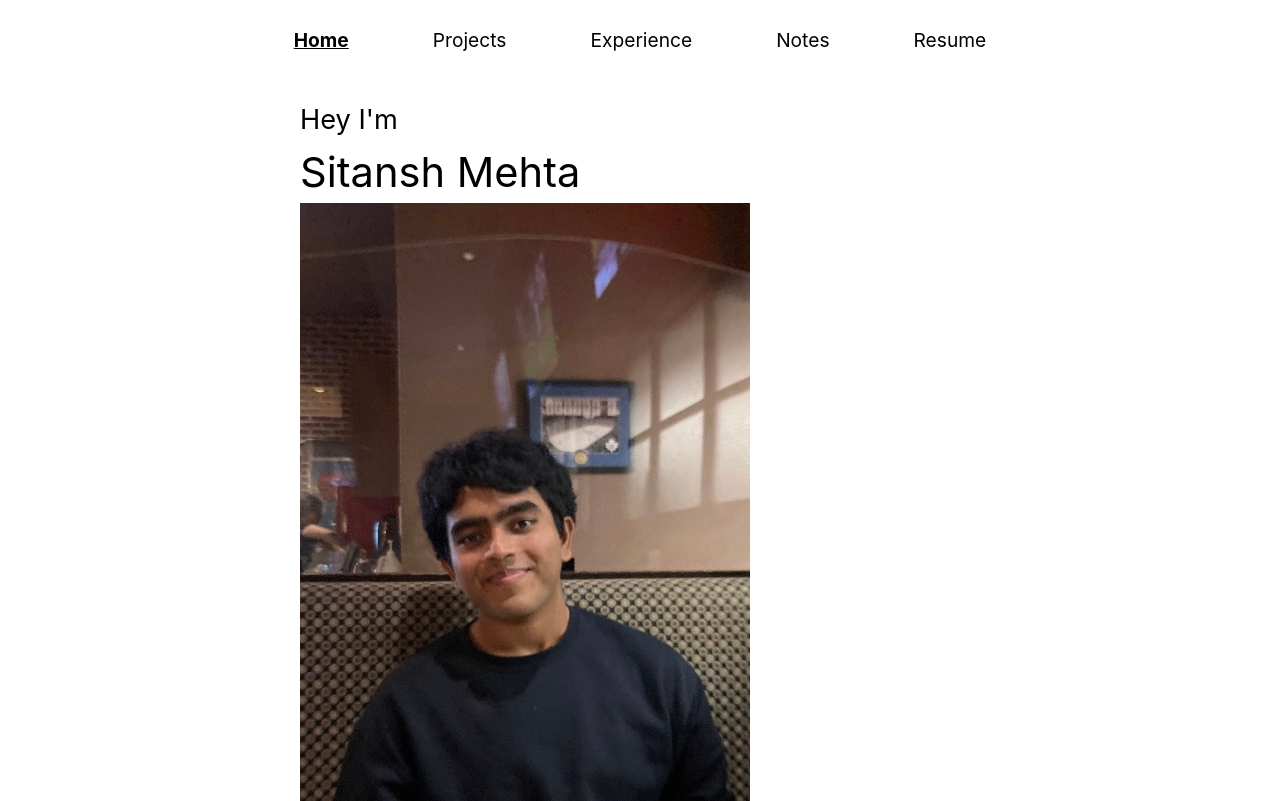
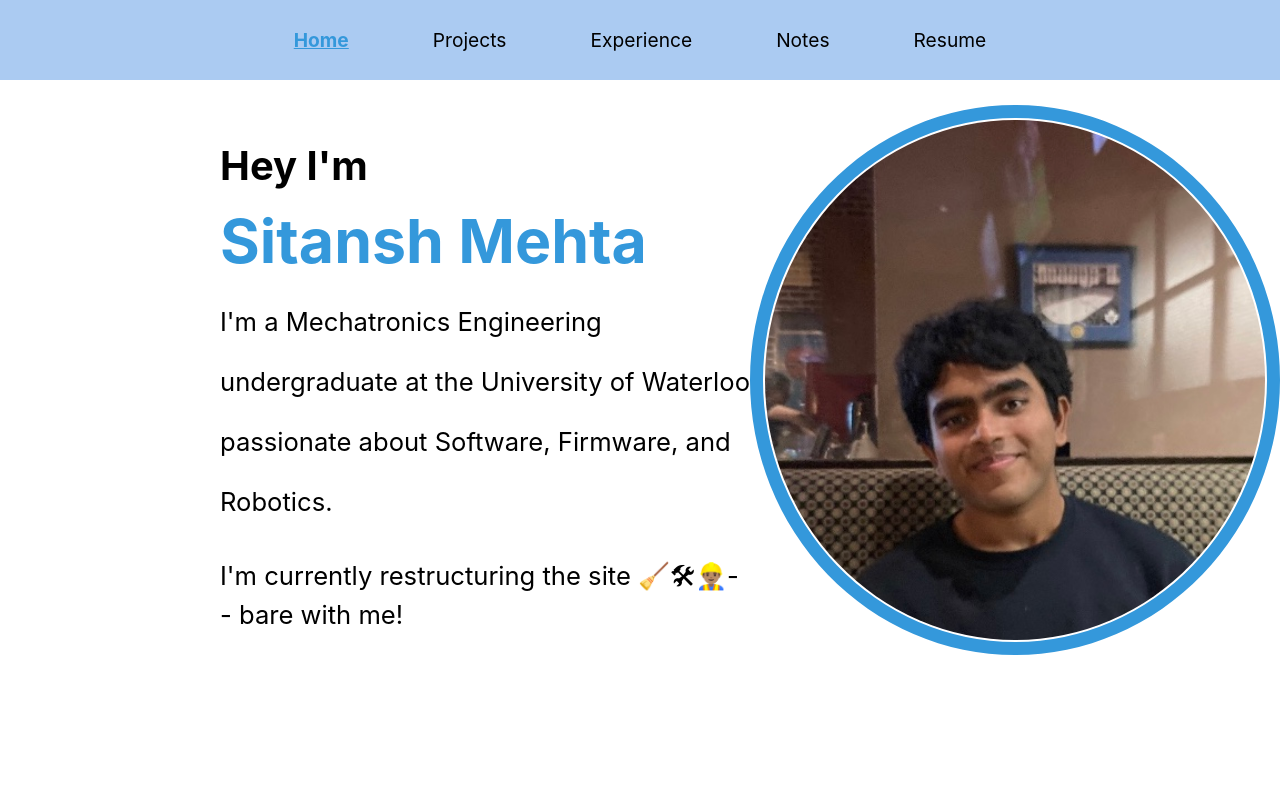
Before and after one commit to sitanshmehta/sitanshmehta.github.io, a React (Create React App) app: page /#/ in a window 1280 px wide. Built offline with nearby package versions, Linux system fonts and the light colour scheme.

Commit message:
Version 1 of Homepage with intro

```diff
--- a/src/Components/Home/Home.css
+++ b/src/Components/Home/Home.css
@@ -1,13 +1,76 @@
+
 .home-page{
     text-align: left;
-    padding-left: 300px;
+    padding-left: 220px;
+    padding-top: 50px;
+    display: flex;
+    justify-content: center;
+    align-items: center;
+    height: 70vh;
+}
+
+.intro{
+    font-size: 2.5rem;
+    display:block;
+    width: 50%;
+}
+
+.intro-name{
+    font-weight: bold;
+}
+.name{
+    font-size: 3.8rem;
+    color: #3498db;
+    font-weight: bold;
+}
+
+.intro-content-para{
+    font-size: 1.6rem;
+}
+
+.intro-note{
+    padding-top: 30px;
+    font-size: 1.6rem;
+}
+
+.profile-image-container{
+    width: 50%;
+    height: 600px;
+    justify-content: center;
     padding-top: 20px;
 }
 
-.intro{
-    font-size: 1.7rem;
+.profile-image{
+    border-radius:50%; /* Apply a circular border to the profile image */
+    width: 550px; /* Adjust the width of the profile image */
+    height: 550px; /* Adjust the height of the profile image */
+    object-fit: cover;
+    padding: 2px;
+    border-color: #3498db;
+    border-width: 13px;
 }
 
-.name{
-    font-size: 2.6rem;
+@media screen and (max-width: 800px){
+    .home-page{
+        display: flex;
+        flex-direction: column; /* Stack elements vertically on small screens */
+        align-items: center;
+        text-align: center;
+        width: 105%;
+        height: 120vh;
+        padding: 0px; /* Add padding for better spacing on small screens */
+    }
+
+    .intro-name{
+        display: block;
+        padding: 4px;
+    }
+
+    .intro{
+
+    }
+
+    .profile-image-container{
+        display: none;
+    }
 }
--- a/src/Components/Home/Home.js
+++ b/src/Components/Home/Home.js
@@ -7,10 +7,21 @@ const Home = () => {
     return(
         <div className='home-page'>
             <div className='intro'>
-                <span> Hey I'm <h1 className='name'> Sitansh Mehta</h1> </span>
+                <span className='intro-name'> Hey I'm <h1 className='name'> Sitansh Mehta</h1> </span>
+                <div className='intro-content'>
+                    <span className='intro-content-para'>
+                        I'm a Mechatronics Engineering undergraduate at the University of Waterloo
+                        passionate about Software, Firmware, and Robotics.
+                    </span>
+                </div>
+                <div className='intro-note'>
+                    <spa>
+                        I'm currently restructuring the site 🧹🛠👷🏽‍♂️-- bare with me!
+                    </spa>
+                </div>
             </div>
-            <div>
-                <img src={profile} alt='Whoops!'/>
+            <div className='profile-image-container'>
+                <img src={profile} alt='Whoops!' className='profile-image'/>
             </div>
         </div>
     )
--- a/src/Components/Navbar/Navbar.css
+++ b/src/Components/Navbar/Navbar.css
@@ -4,6 +4,8 @@
     justify-content: center;
     align-items: center;
     font-size: 1.2rem;
+    background-color: rgb(171, 203, 242);
+
 }
 
 .nav-menu{
@@ -26,6 +28,7 @@
 .nav-links a.active {
     text-decoration:underline;
     font-weight: bold;
+    color: #3498db;
 }
 
 .nav-links:hover{
@@ -56,8 +59,8 @@
     .nav-menu{
         display: flex;
         flex-direction: column;
-        width: 25%;
-        height: 250px;
+        width: 50%;
+        height: 90vh;
         position: relative;
         top: 250px;
         left: -100%;
@@ -65,10 +68,11 @@
         transition: all 0.1s ease;
         border-bottom-style:solid;
         border-top-style: solid;
+        background-color: antiquewhite;
+
     }
 
     .nav-menu.active {
-        /* background: #fcbcbc; */
         left: 0;
         opacity: 1;
         transition: all 0.1s ease;
```
